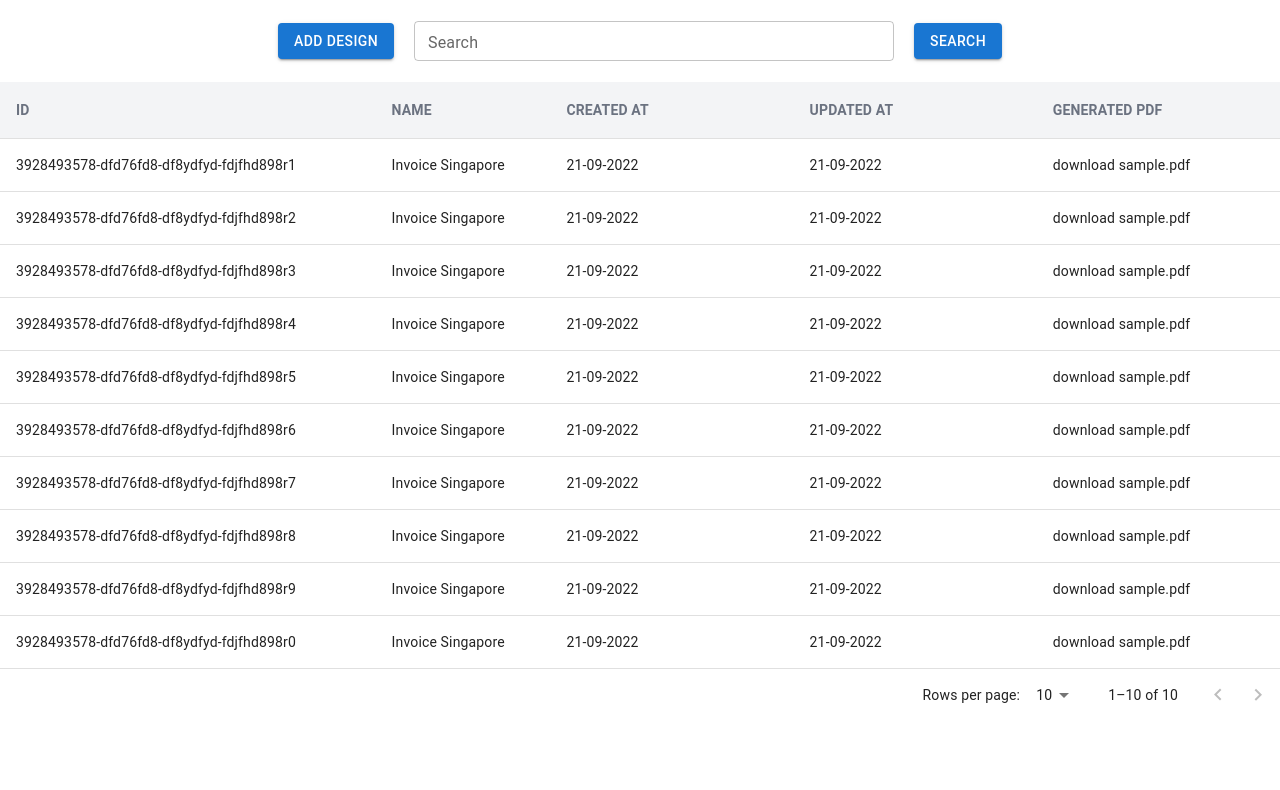
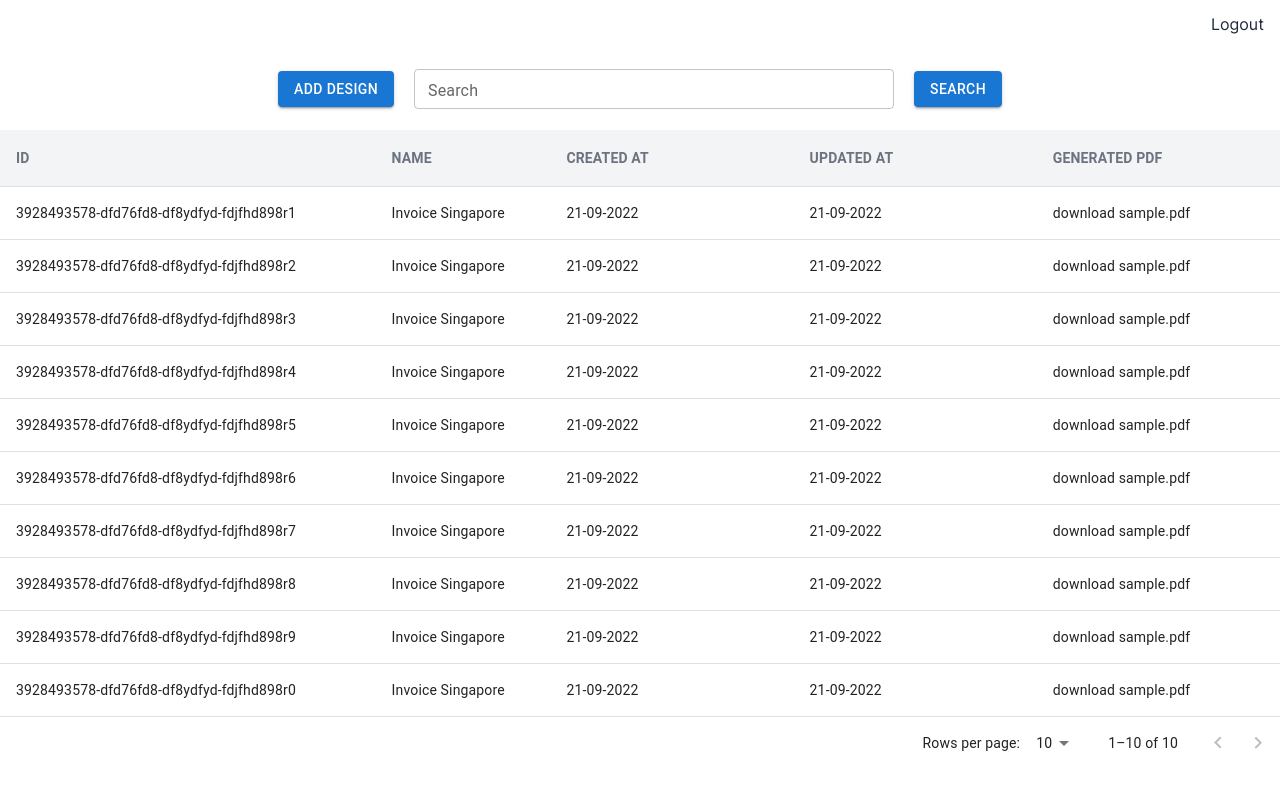
Before and after one commit to rengas/pdfgen-fe, a React (Vite) app: page /dashboard in a window 1280 px wide. Shown: the top 790 px of the page. Built offline with nearby package versions, Linux system fonts and the light colour scheme; no server answers; sample sign-in values are in the browser's storage.

Commit message:
logout button added and register flow fixed

```diff
--- a/src/App.css
+++ b/src/App.css
@@ -77,3 +77,19 @@ body {
 	border-radius: 20px;
 	border: 3px solid #e0e0e0;
 }
+
+.app__header {
+	display: flex;
+	justify-content: flex-end;
+	padding: 1rem;
+}
+
+.app__logout {
+	text-decoration: none;
+	color:#1F2937;
+}
+
+.app__body.logged_in {
+	height: calc(100vh - 3rem);
+	overflow: hidden;
+}
--- a/src/App.jsx
+++ b/src/App.jsx
@@ -1,17 +1,35 @@
-import { useState } from 'react'
+import { useState, useEffect } from 'react'
 import { BrowserRouter as Router, Route, Routes } from "react-router-dom";
+import { useAuthState } from "react-firebase-hooks/auth";
 
 import Login  from './components/Login/Login';
 import Register from "./components/Register/Register";
 import Reset from "./components/Reset/Reset";
 import Dashboard from "./components/Dashboard/Dashboard";
 import AddDesign from "./components/AddDesign/AddDesign";
+import { auth, logout } from "./config/firebase";
 import './App.css';
 
 function App() {
+  const [user, loading, error] = useAuthState(auth);
+
+  useEffect(() => {
+    if (loading) return;
+    // if (!user) return navigate("/");
+
+    if (user) {
+      console.log(user.accessToken);
+    }
+  }, [user, loading]);
 
   return (
     <div className="app">
+      {
+        user && <div className="app__header">
+          <a href="javascript:void(0)" className="app__logout" onClick={logout}>Logout</a>
+        </div>
+      }
+      <div className={`app__body ${user ? 'logged_in' : ''}`}>
         <Router>
           <Routes>
             <Route exact path="/" element={<Login />} />
@@ -22,6 +40,7 @@ function App() {
           </Routes>
         </Router>
       </div>
+    </div>
   )
 }
 
--- a/src/components/Dashboard/Dashboard.jsx
+++ b/src/components/Dashboard/Dashboard.jsx
@@ -61,7 +61,7 @@ function Dashboard() {
     if (!user) return navigate("/");
 
     if (user) {
-      console.log(user.refreshToken);
+      console.log(user, user.refreshToken);
       user.getIdToken().then(result => {
         console.log(result);
         sessionStorage.setItem('token', result);
@@ -113,7 +113,7 @@ function Dashboard() {
         <Button variant="contained">Search</Button>
        </div>
 
-       <TableContainer sx={{ maxHeight: 'calc(100vh - 8.375rem)' }}>
+       <TableContainer sx={{ maxHeight: 'calc(100vh - 11.375rem)' }}>
         <Table stickyHeader aria-label="Design Table">
           <TableHead>
             <TableRow>
--- a/src/config/firebase.js
+++ b/src/config/firebase.js
@@ -7,15 +7,10 @@ signInWithEmailAndPassword,
 createUserWithEmailAndPassword,
 sendPasswordResetEmail,
 signOut } from "firebase/auth";
-import {
-getFirestore,
-query,
-getDocs,
-collection,
-where,
-addDoc} from "firebase/firestore";
 import axios from "axios";
 import {getHostName} from '../api/apiClient';
+
+// chrome.exe --user-data-dir="C:/Chrome dev session" --disable-web-security
 
 const firebaseConfig = {
     apiKey: "AIzaSyD6i5I5bGyxme0giPjTSs7EGpp_YDikK4M",
@@ -36,7 +31,16 @@ const googleProvider = new GoogleAuthProvider();
 
 const signInWithGoogle = async () => {
   try {
-    await signInWithPopup(auth, googleProvider);
+    const res = await signInWithPopup(auth, googleProvider);
+    console.log(res);
+    // const user = res.user;
+    // const config = {
+    //   headers: { Authorization: `Bearer ${user.accessToken}`, 'Content-Type': 'application/json' }
+    // };
+    // const url = `${getHostName()}/profile`;
+
+    // const result = await axios.post(url, config);
+    // console.log(result);
   } catch (err) {
     console.error(err);
   }
@@ -54,8 +58,9 @@ const logInWithEmailAndPassword = async (email, password) => {
 const registerWithEmailAndPassword = async (email, password) => {
     try {
       const res = await createUserWithEmailAndPassword(auth, email, password);
-      console.log(res);
       const user = res.user;
+      const token = user.accessToken;
+      sessionStorage.setItem('accessToken', token);
       const payload = {
         email: user.email,
         provider: 'password',
@@ -64,7 +69,7 @@ const registerWithEmailAndPassword = async (email, password) => {
       const result = await axios.create({
         baseURL: getHostName(),
         headers: { 'Content-Type': 'application/json',
-        'Authorization': `${user.accessToken}` },
+        'Authorization': `Bearer ${token}` },
       }).post('/profile', payload);
       console.log(result);
     } catch (err) {
```
Lines whose indentation alone changed are shown as unchanged.
